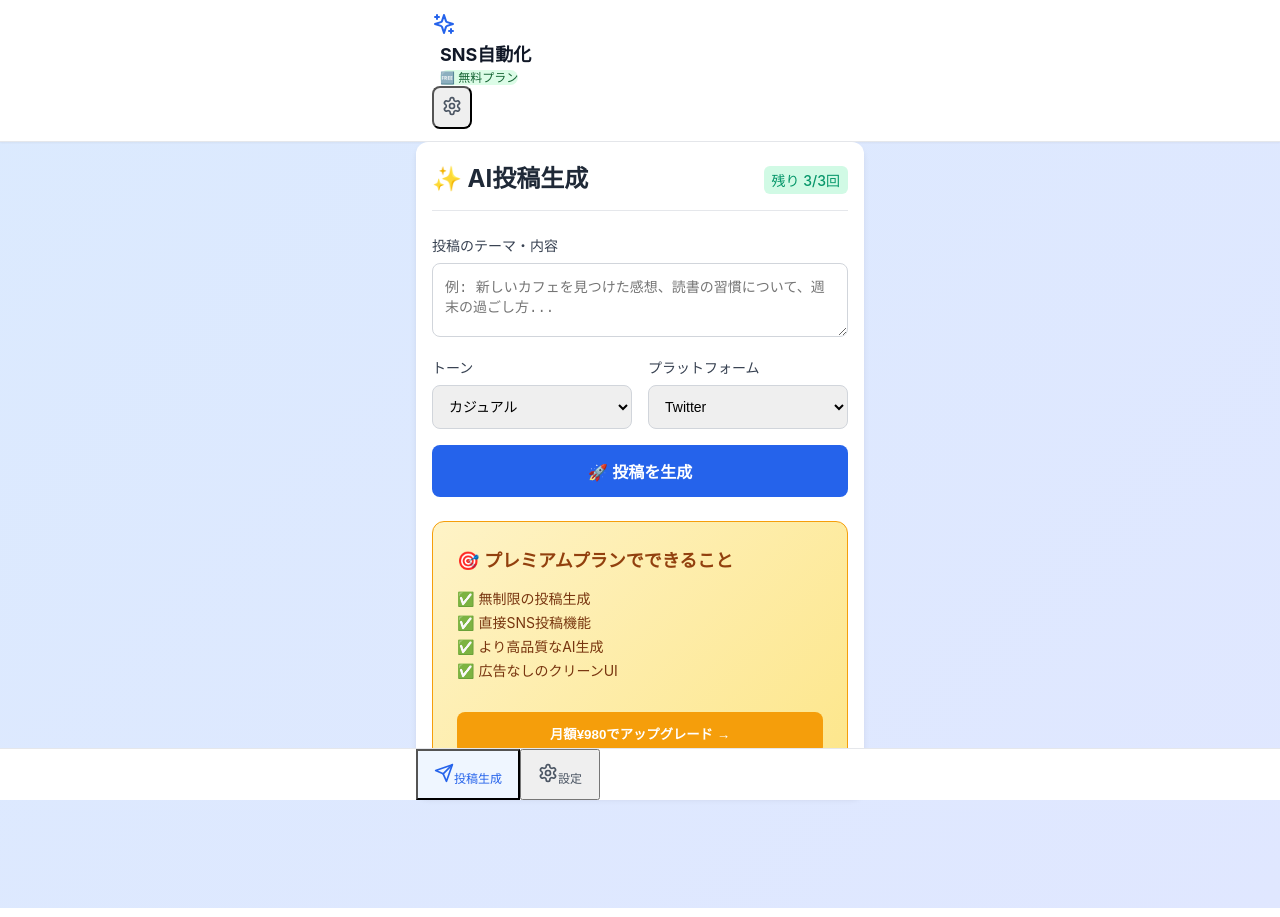
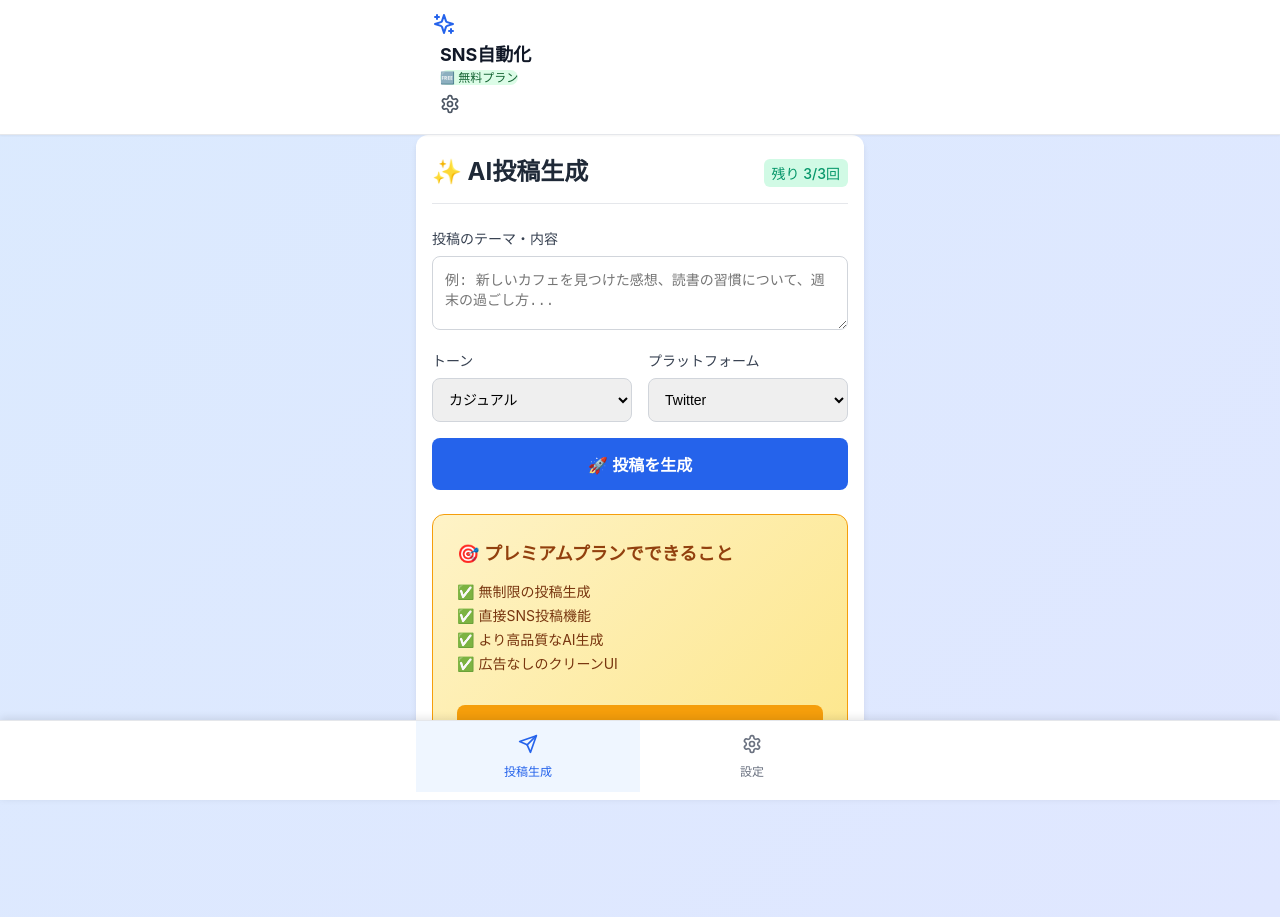
Before and after one commit to numaken/sns-automation-pwa, a React (Create React App) app: page / in a window 1280 px wide. Built offline with nearby package versions, Linux system fonts and the light colour scheme; no server answers.

Commit message:
Fix: Header and footer navigation display issues

```diff
--- a/src/App.css
+++ b/src/App.css
@@ -830,3 +830,111 @@ body {
 .w-6 {
   width: 1.5rem;
 }
+
+/* Header & Navigation Fix */
+header {
+  position: sticky;
+  top: 0;
+  z-index: 1000;
+  background: white;
+  box-shadow: 0 1px 3px rgba(0, 0, 0, 0.1);
+  border-bottom: 1px solid #e5e7eb;
+}
+
+/* Main content padding fix */
+main {
+  padding-bottom: 6rem !important;
+  /* フッタナビの高さ分確保 */
+  min-height: calc(100vh - 140px);
+  /* ヘッダ・フッタを考慮した高さ */
+}
+
+/* Footer Navigation Fix */
+nav {
+  position: fixed !important;
+  bottom: 0 !important;
+  left: 0 !important;
+  right: 0 !important;
+  z-index: 1000 !important;
+  background: white !important;
+  border-top: 1px solid #e5e7eb !important;
+  box-shadow: 0 -2px 8px rgba(0, 0, 0, 0.1) !important;
+  height: 5rem !important;
+  /* 固定高さ */
+}
+
+/* Navigation buttons fix */
+nav .max-w-md {
+  height: 100%;
+  display: flex;
+  margin: 0 auto;
+}
+
+nav button {
+  flex: 1;
+  height: 100% !important;
+  padding: 0.75rem 1rem !important;
+  display: flex !important;
+  flex-direction: column !important;
+  align-items: center !important;
+  justify-content: center !important;
+  gap: 0.25rem !important;
+  transition: all 0.2s ease !important;
+  border: none;
+  background: transparent;
+  cursor: pointer;
+}
+
+nav button.text-blue-600 {
+  background: #eff6ff !important;
+  color: #2563eb !important;
+}
+
+nav button:not(.text-blue-600) {
+  color: #6b7280;
+}
+
+nav button:hover {
+  background: #f3f4f6 !important;
+  color: #2563eb !important;
+}
+
+/* Settings button fix */
+header button {
+  padding: 0.5rem !important;
+  border-radius: 0.5rem !important;
+  background: transparent !important;
+  border: none !important;
+  cursor: pointer !important;
+  transition: background 0.2s ease !important;
+  display: flex !important;
+  align-items: center !important;
+  justify-content: center !important;
+}
+
+header button:hover {
+  background: #f3f4f6 !important;
+}
+
+/* Mobile viewport fix */
+@media (max-width: 768px) {
+  .min-h-screen {
+    min-height: 100vh;
+    min-height: -webkit-fill-available;
+  }
+
+  main {
+    padding-bottom: 5rem !important;
+  }
+
+  nav {
+    height: 4.5rem !important;
+  }
+}
+
+/* Safe area for iOS devices */
+@supports (padding: max(0px)) {
+  nav {
+    padding-bottom: max(0.5rem, env(safe-area-inset-bottom)) !important;
+  }
+}
```
